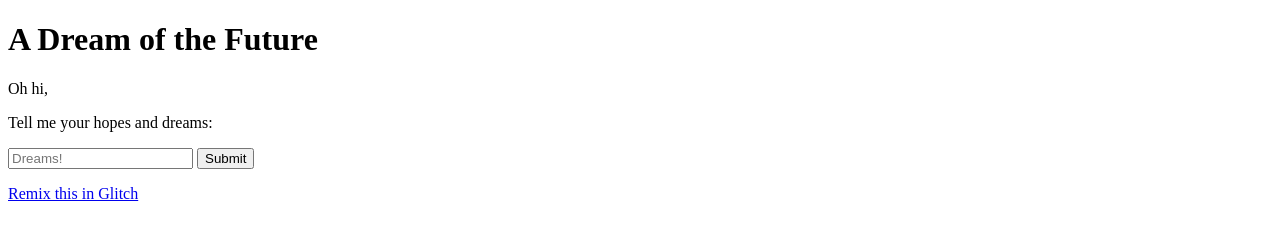
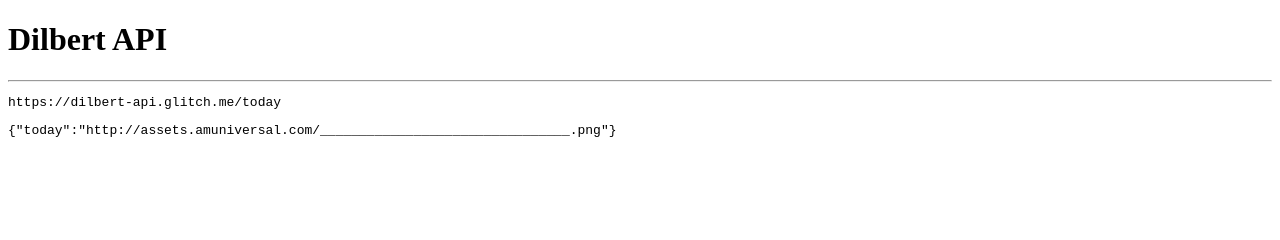
Before and after one commit to mphslaats/Daily-Dilbert-API, a website: page views/index.html in a window 1280 px wide. Drawn offline with nearby package versions, Linux system fonts and the light colour scheme.

Commit message:
Checkpoint

```diff
--- a/server.js
+++ b/server.js
@@ -2,10 +2,11 @@
 const app = express();
 const axios = require('axios');
 const cheerio = require('cheerio');
+let today_response = {};
 
 
 app.get('/', (request, response) => {
-  response.sendFile(__dirname + '/views/index.html');
+  response.sendFile(`${__dirname}/views/index.html`);
 });
 
 
@@ -21,7 +22,8 @@
   axios.get(url).then(response => {
     const $ = cheerio.load(response.data);
     const comicUrl = $('.img-comic').attr('src');
-    res.json({"today": `${comicUrl}.png`});
+    today_response = {"today": `${comicUrl}.png`};
+    res.json(today_response);
   });
 });
 
--- a/views/index.html
+++ b/views/index.html
@@ -10,45 +10,16 @@
 <!DOCTYPE html>
 <html>
   <head>
-    <title>Welcome to Glitch!</title>
-    <meta name="description" content="A cool thing made with Glitch">
+    <title>Dilbert API</title>
     <link id="favicon" rel="icon" href="https://glitch.com/edit/favicon-app.ico" type="image/x-icon">
     <meta charset="utf-8">
     <meta http-equiv="X-UA-Compatible" content="IE=edge">
     <meta name="viewport" content="width=device-width, initial-scale=1">
-    <link rel="stylesheet" href="/style.css">
   </head>
   <body>
-    <header>
-      <h1>
-        A Dream of the Future
-      </h1>
-    </header>
-
-    <main>
-      <p class="bold">Oh hi,</p>
-      <p>Tell me your hopes and dreams:</p>
-      <form>
-        <input type="text" maxlength="100" placeholder="Dreams!">
-        <button type="submit">Submit</button>
-      </form>
-      <section class="dreams">
-        <ul id="dreams">
-        </ul>
-      </section>
-    </main>
-
-    <footer>
-      <a href="https://glitch.com">
-        Remix this in Glitch
-      </a>
-    </footer>
-
-    <!-- Your web-app is https, so your scripts need to be too -->
-    <script src="https://code.jquery.com/jquery-2.2.1.min.js"
-            integrity="sha256-gvQgAFzTH6trSrAWoH1iPo9Xc96QxSZ3feW6kem+O00="
-            crossorigin="anonymous"></script>
-    <script src="/client.js"></script>
-
+    <h1>Dilbert API</h1>
+    <hr/>
+    <pre>https://dilbert-api.glitch.me/today</pre>
+    <pre>{"today":"http://assets.amuniversal.com/________________________________.png"}</pre>
   </body>
 </html>
```
